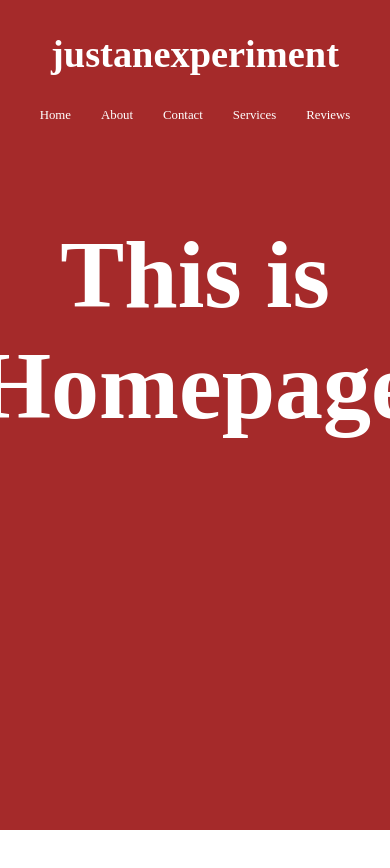
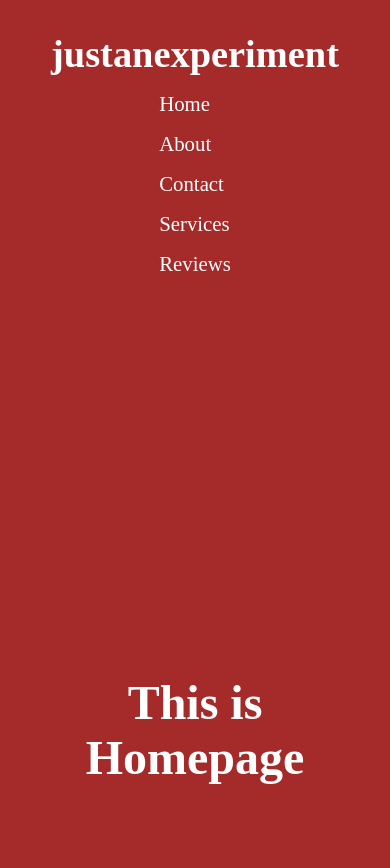
Before and after one commit to Huzaifa-Haroon/Page-Transition-1, a plain HTML site: page index.html in a window 390 px wide. Before the commit the page ends 844 px from the top, so only its background shows below. Drawn offline with nearby package versions, Linux system fonts and the light colour scheme.

Commit message:
Update style.css

```diff
--- a/style.css
+++ b/style.css
@@ -1,14 +1,15 @@
 /* global */
 
-*{
+* {
     margin: 0;
     padding: 0;
     box-sizing: border-box;
 }
 
-::-webkit-scrollbar{
+::-webkit-scrollbar {
     display: none;
 }
+
 /* Header */
 
 .navbar {
@@ -20,14 +21,17 @@
     justify-content: center;
     align-items: center;
 }
+
 .logo-div {
     flex: 30%;
     justify-content: flex-start;
 }
+
 .logo-div h2 {
     font-size: 2.4rem;
     color: white;
 }
+
 .links-div {
     flex: 70%;
     display: flex;
@@ -35,16 +39,19 @@
     flex-direction: row;
     align-items: center;
 }
+
 .links-div ul {
     display: flex;
     list-style: none;
 }
+
 .links-div li {
     padding: 0px 15px 0px 15px;
     list-style: none;
     font-size: 1.3rem;
     position: relative;
 }
+
 .links-div li::before {
     content: '';
     position: absolute;
@@ -55,18 +62,22 @@
     background-color: wheat;
     transition: 0.5s;
 }
+
 .links-div li:hover::before {
     width: 100%;
 }
+
 .links-div a {
     color: white;
     text-decoration: none;
 }
+
 .toggle-menu {
     display: none;
     cursor: pointer;
     z-index: 999;
 }
+
 .bar1,
 .bar2,
 .bar3 {
@@ -76,79 +87,99 @@
     margin: 6px 0;
     transition: 0.4s;
 }
+
 /* Rotate first bar */
 .change .bar1 {
     -webkit-transform: rotate(-45deg) translate(-9px, 6px);
     transform: rotate(-45deg) translate(-9px, 6px);
 }
+
 /* Fade out the second bar */
 .change .bar2 {
     opacity: 0;
 }
+
 /* Rotate last bar */
 .change .bar3 {
     -webkit-transform: rotate(45deg) translate(-8px, -8px);
     transform: rotate(45deg) translate(-8px, -8px);
 }
+
 @media screen and (max-width: 970px) {
-    .navbar{
+    .navbar {
         flex-direction: column;
     }
 
+    .links-div ul {
+        flex-direction: column;
+    }
+    .links-div li {
+        margin-top: 1rem;
+    }
+
 }
-@media screen and (max-width: 460px) {
-    .links-div li{
-        font-size: 1rem;
-    }
-}
-@media screen and (max-width: 390px) {
-    .links-div li{
-        font-size: 0.8rem;
-    }
-}
-.onelargebox{
+
+.onelargebox {
     position: relative;
-    height: 80vh;
+    height: 100vh;
     overflow: hidden;
 }
-.section{
+
+.section {
     display: flex;
-    justify-content: flex-start;
+    justify-content: center;
     align-items: center;
     text-align: center;
-    flex-direction: column;
-    width: 100%;
-    height: 80vh;
+    width: 100vw;
+    height: 100vh;
     background-color: brown;
     color: white;
     padding: 4rem 2rem;
 }
-h2{
-    font-size: 6rem;
-    padding-bottom: 2rem;
+
+h2 {
+    font-size: 4rem;
 }
-p{
-    font-size: 1.3rem;
+
+
+@media screen and (max-width:700px) {
+    h2 {
+        font-size: 3rem;
+    }
+
+    p {
+        font-size: 0.5rem;
+    }
 }
-.home, .about , .contact , .services , .reviews{
+
+.home,
+.about,
+.contact,
+.services,
+.reviews {
     position: absolute;
     top: 0;
     left: 0;
-    transform: translateY(100%);
-    transition:  0.5s;
+    transform: translateY(-100%);
+    transition: 0.5s;
 }
-.about{
+
+.about {
     background-color: seagreen;
 }
-.contact{
+
+.contact {
     background-color: black;
 }
-.services{
+
+.services {
     background-color: rebeccapurple;
 }
-.reviews{
+
+.reviews {
     background-color: slategray;
 }
-.home{
-    transform: translateY(0)!important;
+
+.home {
+    transform: translateY(0) !important;
 }
```
